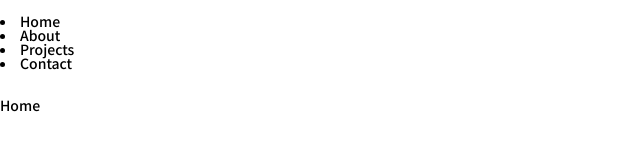
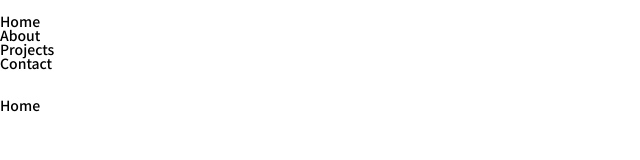
Before and after one commit to hwanyb/byunhwanhee-portfolio-2023, a React (Create React App) app: page / in a window 1280 px wide. Shown: the top 160 px of the page, without its empty margins (0-640 px from the left). Built offline with nearby package versions, Linux system fonts and the light colour scheme; a web font is replaced by a local one.

Commit message:
Design : Add css - GlobalStyle li list-style: none

```diff
--- a/src/styles/GlobalStyle.ts
+++ b/src/styles/GlobalStyle.ts
@@ -8,6 +8,10 @@ const GlobalStyle = createGlobalStyle`
         font-size: 14px;
         font-family: 'Noto Sans KR';
     }
+
+    li {
+        list-style: none;
+    }
 `;
 
 export default GlobalStyle;
```
